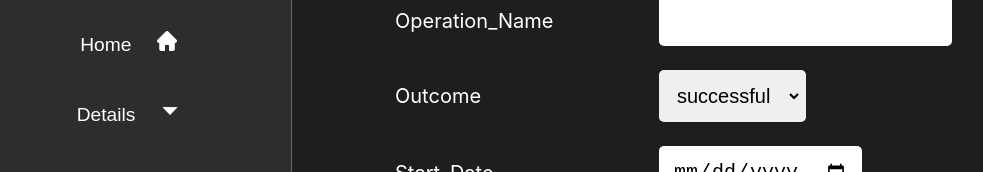
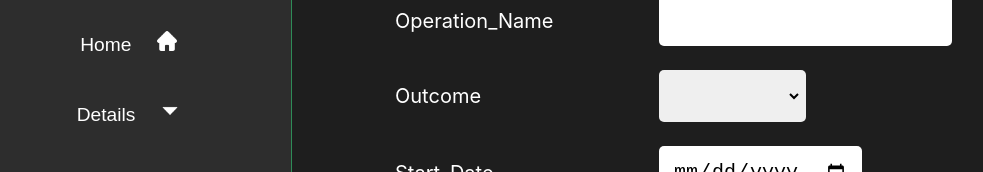
Before and after one commit to Amit-Bongale/military-database, a React (Create React App) app: page /insertoperation in a window 1280 px wide. Shown: the part 153-325 px from the top of the page, without its empty margins (9-992 px from the left). Built offline with nearby package versions, Linux system fonts and the light colour scheme.

Commit message:
insertion fixed

```diff
--- a/src/Components/Insert/InsertOperation/InsertOperation.js
+++ b/src/Components/Insert/InsertOperation/InsertOperation.js
@@ -91,6 +91,7 @@ function InsertOperation() {
               </td>
               <td>
                 <select className="insert-input"  onChange={(val) => {setoutcome(val.target.value)}} >
+                  <option className="insert-input" value="" key="" ></option>
                   <option className="insert-input" value="successful" key="" > successful </option>
                   <option className="insert-input" value="failed" key=""> failed </option>
                   <option className="insert-input" value="in progress" key=""> in progress </option>
```
